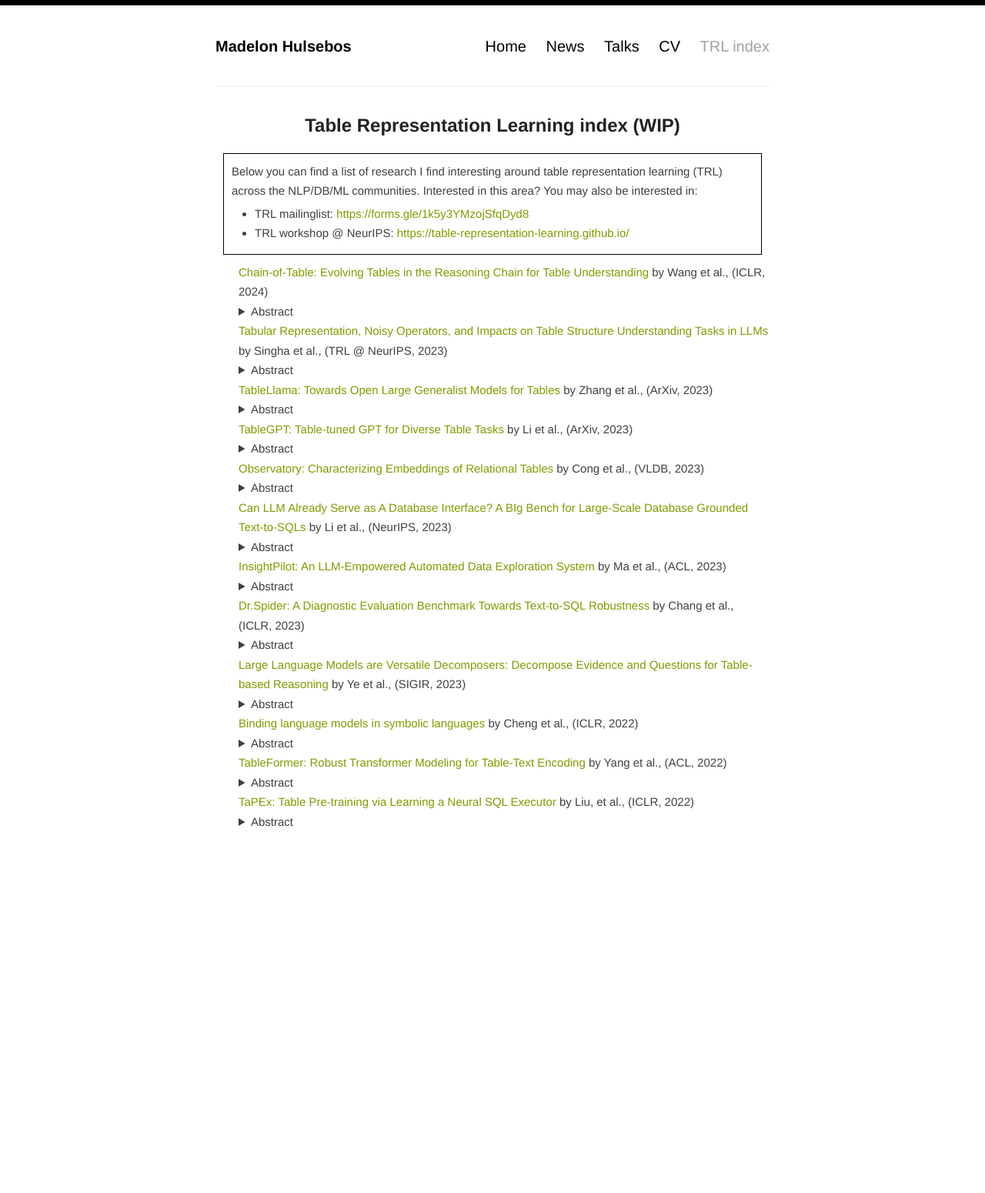
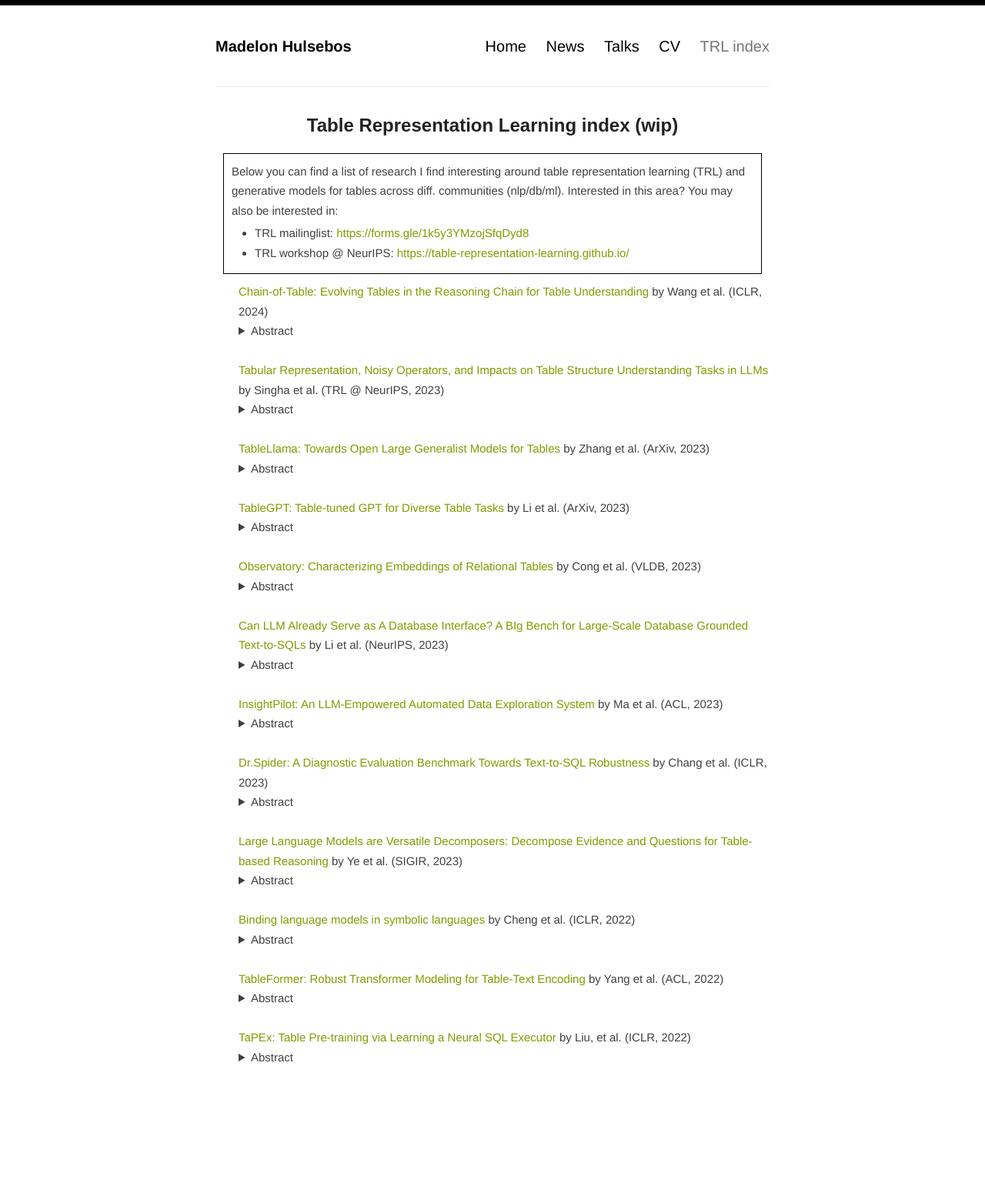
Before and after one commit to madelonhulsebos/madelonhulsebos.github.io, a Jekyll site: the page built from _pages/trl.html, in a window 1280 px wide. Shown: the whole page at 77% size. Built offline with Jekyll 4.4.1, drawn with Linux system fonts in a browser that asks for light colours; before the commit the page ends 1218 px from its top, so only the background shows below that.

Commit message:
tried diff font, didnt work.

```diff
--- a/_layouts/default.html
+++ b/_layouts/default.html
@@ -33,7 +33,7 @@
               <a href="{{ site.baseurl }}/news" style="color: black">News</a>
               <a href="{{ site.baseurl }}/talks" style="color: black">Talks</a>
               <a href="/assets/CV.pdf" target="_blank" style="color: black">CV</a>
-              <a href="{{ site.baseurl }}/trl" style="color: rgb(160, 160, 160)">TRL index</a>
+              <a href="{{ site.baseurl }}/trl" style="color: rgb(118, 116, 116)">TRL index</a>
             </nav>
           </header>
         </div>
--- a/_pages/trl.html
+++ b/_pages/trl.html
@@ -3,9 +3,9 @@
 permalink: /trl/
 ---
 
-<h2>Table Representation Learning index (WIP)</h2>
+<h2>Table Representation Learning index (wip)</h2>
 
-<div class="frame">Below you can find a list of research I find interesting around table representation learning (TRL) across the NLP/DB/ML communities.
+<div class="frame">Below you can find a list of research I find interesting around table representation learning (TRL) and generative models for tables across diff. communities (nlp/db/ml).
 Interested in this area? You may also be interested in:
 <ul>
 <li>TRL mailinglist: <a href="https://forms.gle/1k5y3YMzojSfqDyd8" target="blank">https://forms.gle/1k5y3YMzojSfqDyd8</a></li>
@@ -17,9 +17,10 @@
 <ul>
 {% assign sorted = site.trl | reverse %}
 {% for paper in sorted %}
-    <a href="{{ paper.link }}" target="_blank">{{ paper.title }}</a> by {{ paper.authors }}, ({{ paper.venue }}, {{ paper.year }})
+    <a href="{{ paper.link }}" target="_blank">{{ paper.title }}</a> by {{ paper.authors }} ({{ paper.venue }}, {{ paper.year }})
     <div>
         <details><summary>Abstract</summary>{{ paper.abstract }}</details>
     </div>
+    <br>
 {% endfor %}
 </ul>
--- a/assets/style.scss
+++ b/assets/style.scss
@@ -51,8 +51,12 @@
   display: inline;
 }
 
+// h1, h2, h3, h4, h5, .site-title, .site-nav {
+//   font-family: 'Poppins', sans-serif;
+// }
+
 h1, h2, h3, h4, h5, h6 {
-  font-family: $helveticaNeue;
+  font-family: 'Poppins', sans-serif; //$helveticaNeue;
   //font-family: -system-ui, -apple-system, BlinkMacSystemFont, "Segoe UI", Roboto, Helvetica, Arial, sans-serif, "Apple Color Emoji", "Segoe UI Emoji", "Segoe UI Symbol";
   color: $darkerGray;
   font-weight: bold;
```
Also changed, not shown: _includes/head.html (added, +18 -0 lines).
